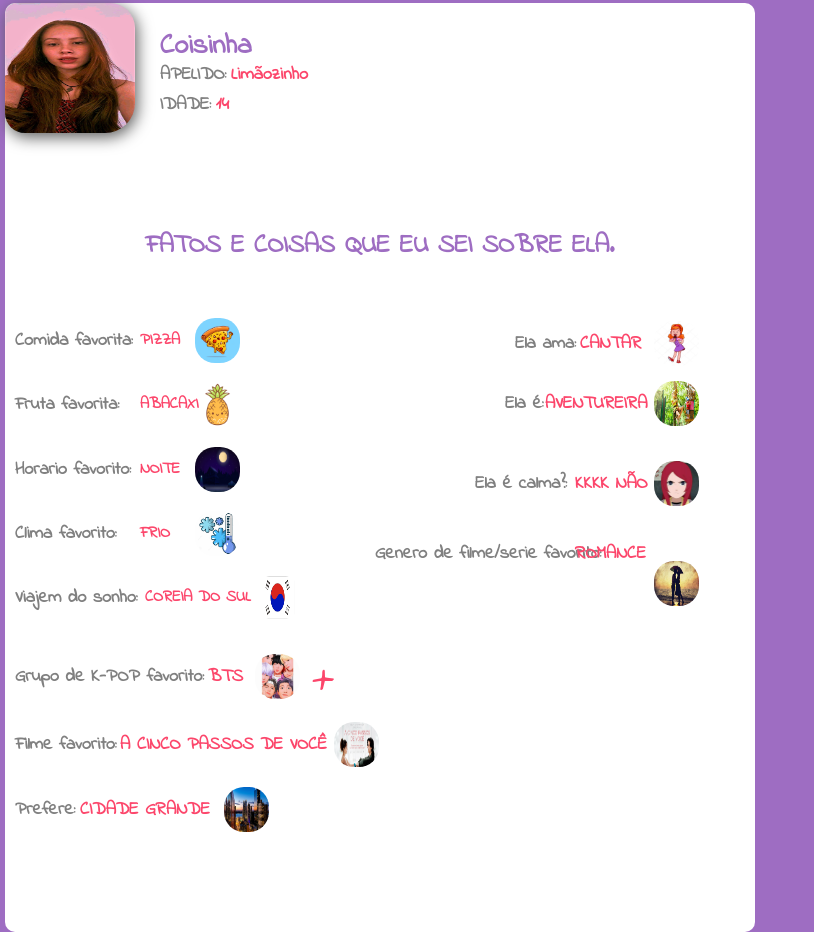
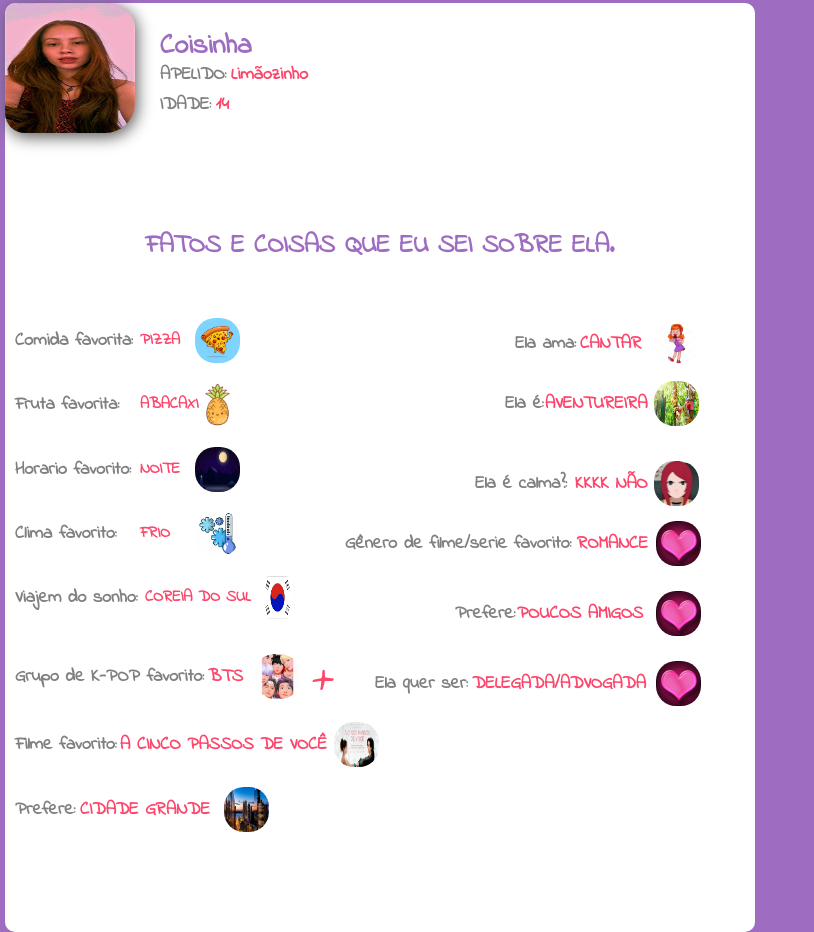
Before and after one commit to Kleber-Neto/Coisinha..., a website: page pages/sobre.html in a window 1280 px wide. Shown: the part 577-1509 px from the top of the page, without its empty margins (0-814 px from the left). Drawn offline with nearby package versions, Linux system fonts and the light colour scheme.

Commit message:
mais css

```diff
--- a/pages/sobre.css
+++ b/pages/sobre.css
@@ -259,8 +259,20 @@ span {
 }
 
 .span8 {
-  margin-left: 570px;
-  margin-top: -320px;
+  margin-left: 572px;
+  margin-top: -330px;
+  font-size: 18px;
+}
+
+.span9 {
+  margin-left: 512px;
+  margin-top: -260px;
+  font-size: 18px;
+}
+
+.span10 {
+  margin-left: 467px;
+  margin-top: -190px;
   font-size: 18px;
 }
 
@@ -334,8 +346,28 @@ strong {
 }
 
 .strog4 {
+  margin-left: 330px;
+  margin-top: -330px;
+  position: absolute;
+  font-size: 18px;
+  color: gray;
+
+  display: inline-block;
+}
+
+.strog5 {
+  margin-left: 440px;
+  margin-top: -260px;
+  position: absolute;
+  font-size: 18px;
+  color: gray;
+
+  display: inline-block;
+}
+
+.strog6 {
   margin-left: 360px;
-  margin-top: -320px;
+  margin-top: -190px;
   position: absolute;
   font-size: 18px;
   color: gray;
@@ -419,8 +451,28 @@ strong {
 }
 
 .intes8 {
-  margin-left: 649px;
-  margin-top: -300px;
+  margin-left: 651px;
+  margin-top: -340px;
+  width: 45px;
+  height: 45px;
+  border-radius: 20px 20px 20px 20px;
+  display: inline-block;
+  float: left;
+}
+
+.intes9 {
+  margin-left: 651px;
+  margin-top: -270px;
+  width: 45px;
+  height: 45px;
+  border-radius: 20px 20px 20px 20px;
+  display: inline-block;
+  float: left;
+}
+
+.intes10 {
+  margin-left: 651px;
+  margin-top: -200px;
   width: 45px;
   height: 45px;
   border-radius: 20px 20px 20px 20px;
--- a/pages/sobre.html
+++ b/pages/sobre.html
@@ -111,8 +111,14 @@
               <h4><strong class="strog3">Ela é calma?:</strong> <span class="span7">KKKK NÃO</span></h4>
               <img class="intes7" src="../image/irritada.jpg" alt="desenho da kushina">
 
-              <h4><strong class="strog4">Genero de filme/serie favorito:</strong> <span class="span8">ROMANCE</span></h4>
-              <img class="intes8" src="../image/romance.jpg" alt="desenho de uma criança">
+              <h4><strong class="strog4">Gênero de filme/serie favorito:</strong> <span class="span8">ROMANCE</span></h4>
+              <img class="intes8" src="../image/coraçao.jpg" alt="desenho de uma criança">
+
+              <h4><strong class="strog5">Prefere:</strong> <span class="span9">POUCOS AMIGOS</span></h4>
+              <img class="intes9" src="../image/coraçao.jpg" alt="desenho de uma criança">
+
+              <h4><strong class="strog6">Ela quer ser:</strong> <span class="span10">DELEGADA/ADVOGADA</span></h4>
+              <img class="intes10" src="../image/coraçao.jpg" alt="desenho de uma criança">
 
             </div>
 
```
Also changed, not shown: image/coraçao.jpg (added), image/romance.jpg (deleted).
